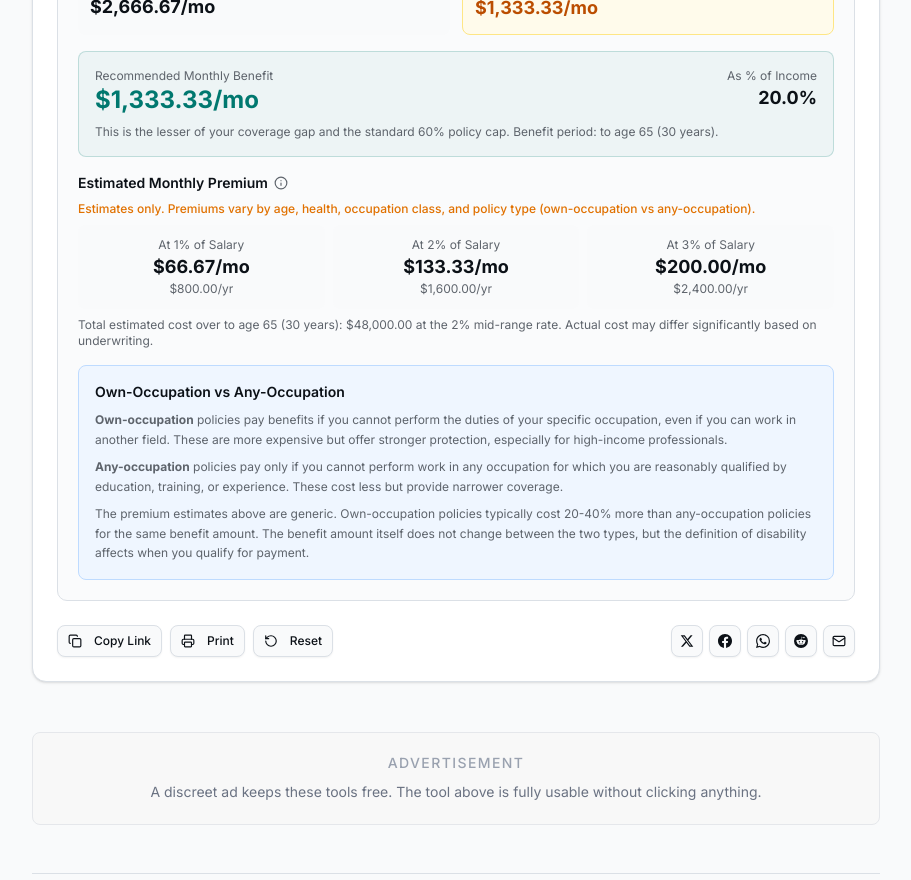
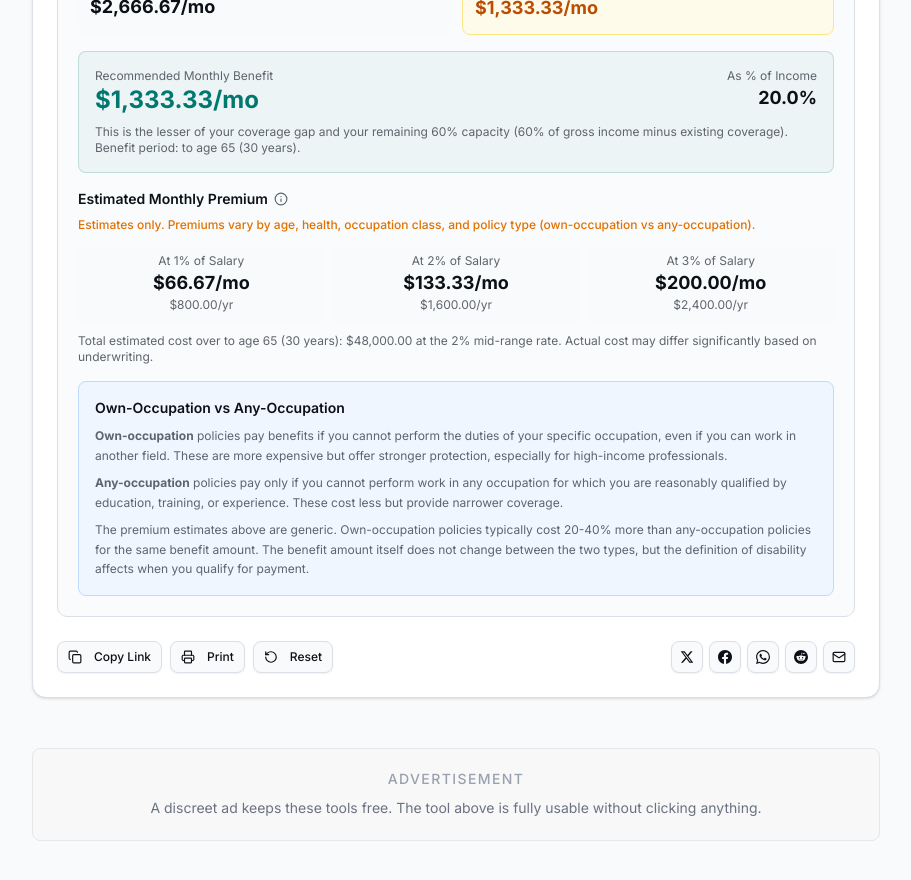
Before and after one commit to issamovitch/thecalcforge, a Next.js app: page /insurance/disability-insurance-calculator in a window 1280 px wide. Shown: the part 1120-2000 px from the top of the page, without its empty margins (184-1095 px from the left). Built offline with nearby package versions, Linux system fonts and the light colour scheme.

Commit message:
Small Fix

```diff
--- a/src/components/calculators/DisabilityInsuranceCalculator.tsx
+++ b/src/components/calculators/DisabilityInsuranceCalculator.tsx
@@ -119,7 +119,8 @@ export default function DisabilityInsuranceCalculator() {
     const employerBenefit = monthlyGross * (inputs.employerLtdPct / 100);
     const totalExisting = employerBenefit + inputs.otherBenefits;
     const coverageGap = Math.max(inputs.monthlyExpenses - totalExisting, 0);
-    const recommendedBenefit = Math.min(coverageGap, sixtyPctRule);
+    const remaining60PctCapacity = Math.max(0, sixtyPctRule - totalExisting);
+    const recommendedBenefit = Math.min(coverageGap, remaining60PctCapacity);
     const benefitPctOfIncome = monthlyGross > 0
       ? (recommendedBenefit / monthlyGross) * 100
       : 0;
@@ -144,7 +145,7 @@ export default function DisabilityInsuranceCalculator() {
       bpMonths,
       premiumEstimates,
       hasGap: coverageGap > 0,
-      benefitExceedsCap: coverageGap > sixtyPctRule,
+      benefitExceedsCap: coverageGap > remaining60PctCapacity,
     };
   }, [inputs]);
 
@@ -398,7 +399,7 @@ export default function DisabilityInsuranceCalculator() {
                 </div>
               </div>
               <p className="text-xs text-muted-foreground">
-                This is the lesser of your coverage gap and the standard 60% policy cap.
+                This is the lesser of your coverage gap and your remaining 60% capacity (60% of gross income minus existing coverage).
                 Benefit period: {benefitPeriodLabel(inputs.benefitPeriod, inputs.currentAge)}.
               </p>
               {results.benefitExceedsCap && (
```
